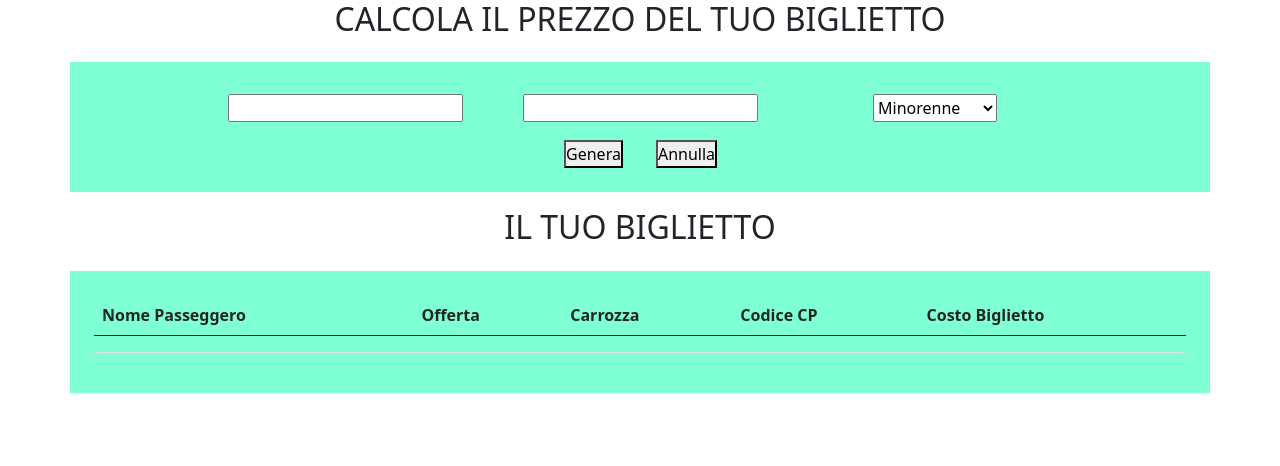
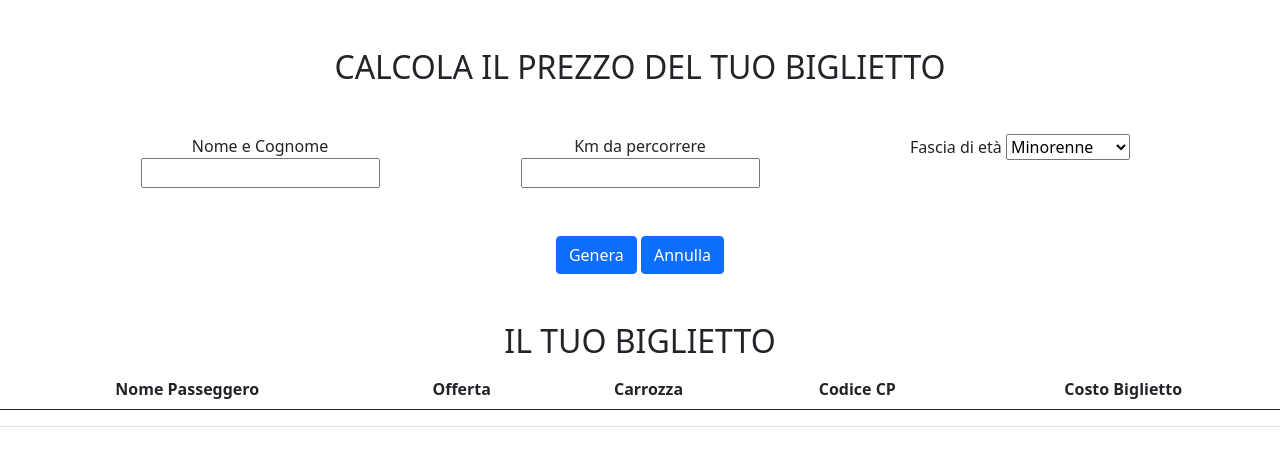
Before and after one commit to Gandalf93/js-biglietto-treno-form, a plain HTML site: page index.html in a window 1280 px wide. Drawn offline with nearby package versions, Linux system fonts and the light colour scheme.

Commit message:
add-grafica-da-aggiustare

```diff
--- a/css/style.css
+++ b/css/style.css
@@ -1,22 +1,10 @@
-*{
-    padding: 0;
-    margin: 0;
-    box-sizing: border-box;
-}
 
-.cont_piccolo{
-    margin: auto;
-    width: 80%;
-    background-color: aquamarine;
 
-}
 
-.col-3{
-    margin: 10px;
-}
+  .hidden{
+      display: none;
+  }
 
-.alto{
-    display: flex;
-    flex-direction: column;
-    align-items: center;
-}
+  .show{
+      display: block;
+  }
--- a/index.html
+++ b/index.html
@@ -11,18 +11,25 @@
 <body>
 
     <main>
-        <section>
-            <div class="alto">
+        <section class="text-center mt-5">
+            <div >
                 <h2 class="text-uppercase">calcola il prezzo del tuo biglietto</h2>
-                <div class="container p-4 cont_piccolo mt-3 mb-3">
-                    <div class="row justify-content-center p-2">
-                        <div class="col-3 d-flex justify-content-center">
+                <div class="container mt-5">
+
+
+
+
+                    <div class="row">
+                        <div class="col">
+                            <label for="nome">Nome e Cognome</label>
                             <input type="text" id="nome">
                         </div>
-                        <div class="col-3 d-flex justify-content-center">
+                        <div class="col">
+                            <label for="Km">Km da percorrere</label>
                             <input type="number" id="km">
                         </div>
-                        <div class="col-3 d-flex justify-content-center">
+                        <div class="col">
+                            <label for="fascia-eta">Fascia di età</label>
                             <select name="" id="fascia-eta">
                                 <option value="minorenne">Minorenne</option>
                                 <option value="maggiorenne">Maggiorenne</option>
@@ -31,47 +38,43 @@
                         </div>
                     </div>
 
-                    <div class="row justify-content-center">
-                        <div class="col-1 d-flex justify-content-center">
-                            <button id="genera">Genera</button>
+                    <div class="row  mt-5 mb-5">
+                        <div class="col">
+                            <button id="genera" class="btn btn-primary">Genera</button>
+                            <button id="annulla" class="btn btn-primary">Annulla</button>
                         </div>
-                        <div class="col-1 d-flex justify-content-center">
-                            <button id="annulla">Annulla</button>
-                        </div>
-
                     </div>
                 </div>
             </div>
         </div>
     </section>
 
+    <section id="biglietto">
+        <div class="wrapper mt-3 text-center">
+            <h2 class="text-uppercase">il tuo biglietto</h2>
 
-        <section>
-            <div class="alto ">
-                <h2 class="text-uppercase">il tuo biglietto</h2>
-                <div class="container p-4 cont_piccolo mt-3">
             <table class="table">
                 <thead>
                   <tr>
-                        <th scope="col-2">Nome Passeggero</th>
-                        <th scope="col-2">Offerta</th>
-                        <th scope="col-2">Carrozza</th>
-                        <th scope="col-2">Codice CP</th>
-                        <th scope="col-2">Costo Biglietto</th>
+                    <th scope="col">Nome Passeggero</th>
+                    <th scope="col">Offerta</th>
+                    <th scope="col">Carrozza</th>
+                    <th scope="col">Codice CP</th>
+                    <th scope="col">Costo Biglietto</th>
                   </tr>
                 </thead>
                 <tbody>
                   <tr>
                     <th scope="row" id="passeggero"></th>
                     <td id="offerta"></td>
-                        <td></td>
-                        <td></td>
+                    <td id="carrozza"></td>
+                    <td id="codiceCp"></td>
                     <td id="prezzo"></td>
                   </tr>
 
                 </tbody>
               </table>
-                </div>
+
         </div>
     </section>
 </main>
--- a/js/script.js
+++ b/js/script.js
@@ -3,45 +3,51 @@ var submit = document.getElementById('genera');
 submit.addEventListener('click', function(){
 
    var nomePass = document.getElementById('nome').value;
-   console.log('nome');
-   document.getElementById("passeggero").innerHTML = nomePass;
 
    var km = document.getElementById('km').value;
-   console.log('km');
-
 
    var age = document.getElementById('fascia-eta').value;
-   console.log('età');
-   document.getElementById("offerta").innerHTML = age;
 
    var prezzo = km * 0.21
-   console.log('totale senza sconto', prezzo);
-
 
    var prezzoMinorenni = prezzo - prezzo * 20 / 100
-   console.log('prezzo scontato minorenni', prezzoMinorenni)
 
    var prezzoOver65 = prezzo - prezzo * 40 / 100
-   console.log('prezzo scontato over 65', prezzoOver65)
 
    var outcome = prezzo
 
    if (age == 'minorenne') {
     var outcome = prezzoMinorenni
-    console.log('prezzo scontato minorenni');
+
    } else if (age == 'over65') {
     var outcome = prezzoOver65
-    console.log('prezzo scontato over 65');
+
    }
 
    var outcome = outcome.toFixed(2);
+   var carrozza = Math.floor(Math.random() * 9) + 1;
+   var codCp = Math.floor(Math.random() * 10000) + 90000;
 
+   document.getElementById('biglietto').className = 'show';
+
+   document.getElementById("passeggero").innerHTML = nomePass;
+   document.getElementById("offerta").innerHTML = age;
+   document.getElementById("carrozza").innerHTML = carrozza;
+   document.getElementById("codiceCp").innerHTML = codCp;
    document.getElementById("prezzo").innerHTML = outcome;
 
 })
 
 var annulla = document.getElementById('annulla');
 
-annulla.addEventListener('annulla', function(){
+annulla.addEventListener('click', function(){
+    document.getElementById('nome').value = '';
+    document.getElementById('km').value = '';
+    document.getElementById('fascia-eta').value = '';
 
+    document.getElementById('passeggero').className = 'hidden';
+    document.getElementById('offerta').className = 'hidden';
+    document.getElementById('carrozza').className = 'hidden';
+    document.getElementById('codiceCp').className = 'hidden';
+    document.getElementById('prezzo').className = 'hidden';
 })
```
Lines whose indentation alone changed are shown as unchanged.
